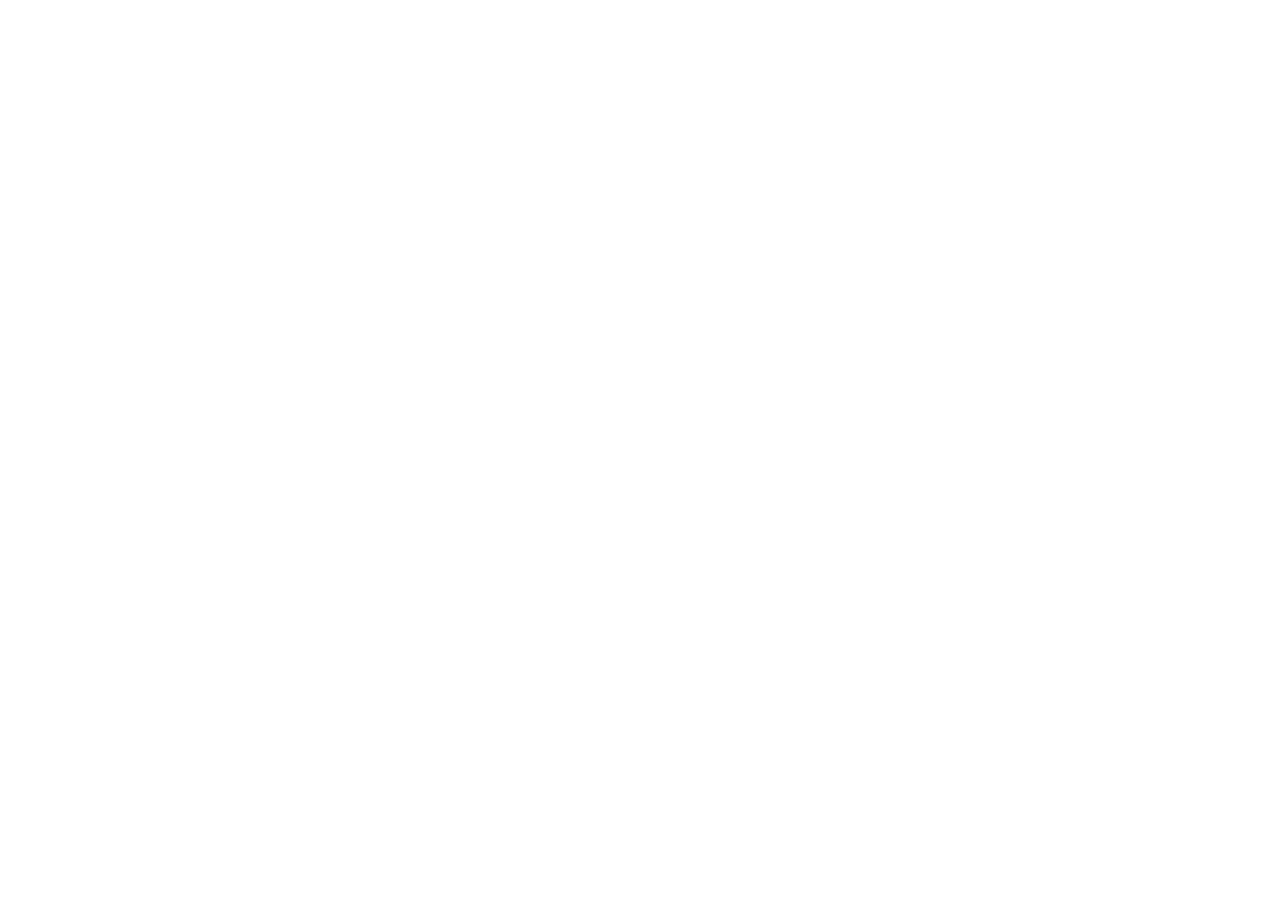
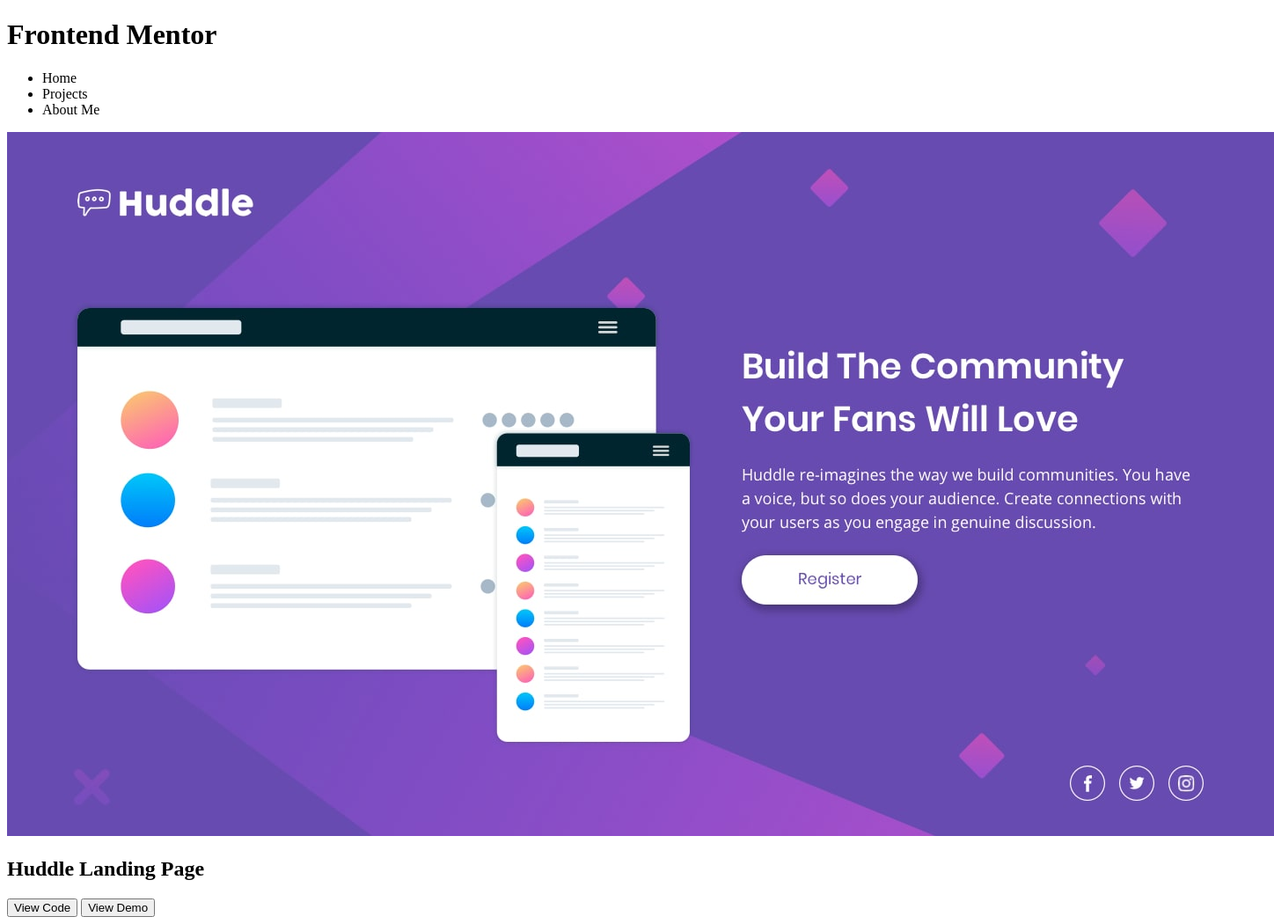
Before and after one commit to haribhuju/bhuju-FrontEndMentor, a plain HTML site: page index.html in a window 1280 px wide. Shown: the whole page at 88% size, 1448 px wide, since content can reach past the window. Before the commit the page ends 800 px from the top, so only its background shows below. Drawn offline with Linux system fonts and the light colour scheme.

Commit message:
html file for home page

```diff
--- a/index.html
+++ b/index.html
@@ -8,6 +8,27 @@
     <link rel="stylesheet" href="style.css">
 </head>
 <body>
-
+    <header>
+        <h1>Frontend Mentor</h1>
+        <nav>
+            <ul>
+                <li>Home</li>
+                <li>Projects</li>
+                <li>About Me</li>
+            </ul>
+        </nav>
+    </header>
+    <main>
+        <div>
+            <img src="Components/huddle_landingPage/images/desktop-design.jpg" alt="images">
+            <div>
+                <h2>Huddle Landing Page</h2>
+                <div>
+                    <button>View Code</button>
+                    <button>View Demo</button>
+                </div>
+            </div>
+        </div>
+    </main>
 </body>
 </html>
```
Also changed, not shown: Components/huddle_landingPage/images/desktop-design.jpg (added).
